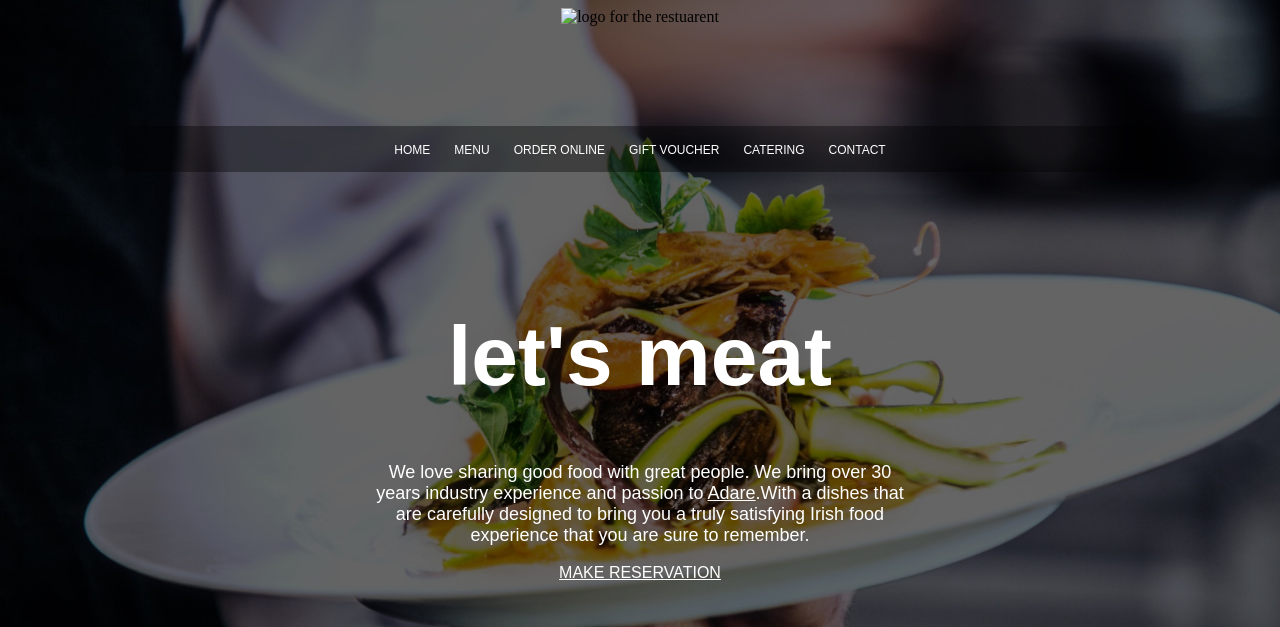
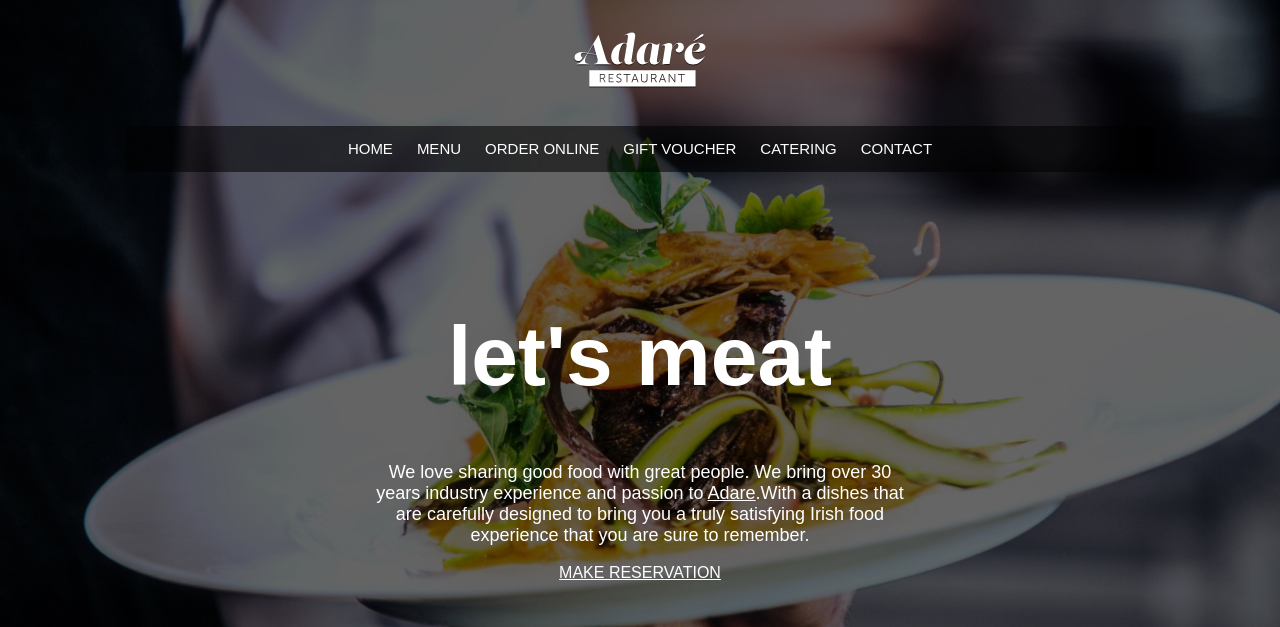
Before and after one commit to lalaavipsha/Adare-restuarent., a plain HTML site: page index.html in a window 1280 px wide. Shown: the top 627 px of the page. Drawn offline with Linux system fonts and the light colour scheme; a script that the page names is missing; files whose address does not match are found by name.

Commit message:
improved background and added Hover option

```diff
--- a/index.html
+++ b/index.html
@@ -12,27 +12,28 @@
 
 <body>
     <div class="container">
-        <header> <img src="images/logo-adare-restaurant.png" alt="logo for the restuarent">
+        <header> <img src="logo-adare-restaurant.png" alt="logo for the restuarent">
 
         </header>
 
-        <nav> <a href="#">HOME</a>
-            <a href="#">MENU</a>
-            <a href="#">ORDER ONLINE</a>
-            <a href="#">GIFT VOUCHER</a>
-            <a href="#">CATERING</a>
-            <a href="#">CONTACT</a>
+        <nav >
+            <a href="#" class='navFont'>HOME</a>
+            <a href="#" class='navFont'>MENU</a>
+            <a href="#" class='navFont'>ORDER ONLINE</a>
+            <a href="#" class='navFont'>GIFT VOUCHER</a>
+            <a href="#" class='navFont'>CATERING</a>
+            <a href="#" class='navFont'>CONTACT</a>
 
         </nav>
 
         <main>
             <h1>let's meat</h1>
             <p> We love sharing good food with great people. We bring over 30 years industry experience and passion to
-                <a href="#"> Adare</a>.With a dishes that are carefully designed to bring you a truly satisfying Irish
+                <a href="#" class='impWord'> Adare</a>.With a dishes that are carefully designed to bring you a truly satisfying Irish
                 food experience
                 that you are sure to remember.
             </p>
-            <a href="mailto:lalaavipsha@gmail.com?Subject=Reservation" target="_blank">MAKE RESERVATION</a>
+            <a href="mailto:lalaavipsha@gmail.com?Subject=Reservation" target="_blank" class='impWord'>MAKE RESERVATION</a>
 
         </main>
 
@@ -56,7 +57,7 @@
         </section>
 
         <footer>
-            <p> Main St, Blackabbey, Adare, Co. Limerick - Copyright 2017©</p>
+            <p style="font-size: 15px;">Restuarent - Copyright 2021©</p>
         </footer>
     </div>
 
--- a/main.css
+++ b/main.css
@@ -2,7 +2,7 @@ html{
     height: 100%;
 }
 body{
-    background-color: #2F3035;
+    background-color: #1b3f37;
     background-image: url(images/background-adare-restaurant.jpg);
     background-size: cover;
     background-repeat: no-repeat;
@@ -16,17 +16,17 @@ body{
 
 
 header{
-    /*background-color: cadetblue;*/
+    /* background-color: cadetblue; */
     height: 118px;
     text-align: center;
 }
 nav{
-    background-color: rgba(0, 0, 0, 0.377);
-    /*height: 40px;*/
+    background-color: rgba(0, 0, 0, 0.562);
+    /* height: 40px; */
     padding-top: 14px;
     padding-bottom: 14px;
     text-align: center;
-
+    /* margin:0px 50px; */
 }
 main{
     /*background-color: rgb(49, 167, 245);*/
@@ -39,8 +39,7 @@ main{
 footer{
     background-color: rgba(0, 0, 0, 0.356);
     /*height: 100px;*/
-    padding-top: 50px;
-    padding-bottom: 50px;
+    padding: 5px;
 }
 h1{
     font-size: 84px;
@@ -76,3 +75,16 @@ footer p{
 .maps{
     padding-bottom: 100px;
 }
+.navFont{
+    font-size: 15px;
+}
+.navFont:hover{
+    color: black;
+    background-color: #58cab1;
+    padding-top: 22px;
+    padding-bottom: 16px;
+    /* padding:20px 10px; */
+}
+.impWord:hover{
+    font-style: italic ;
+}
```
